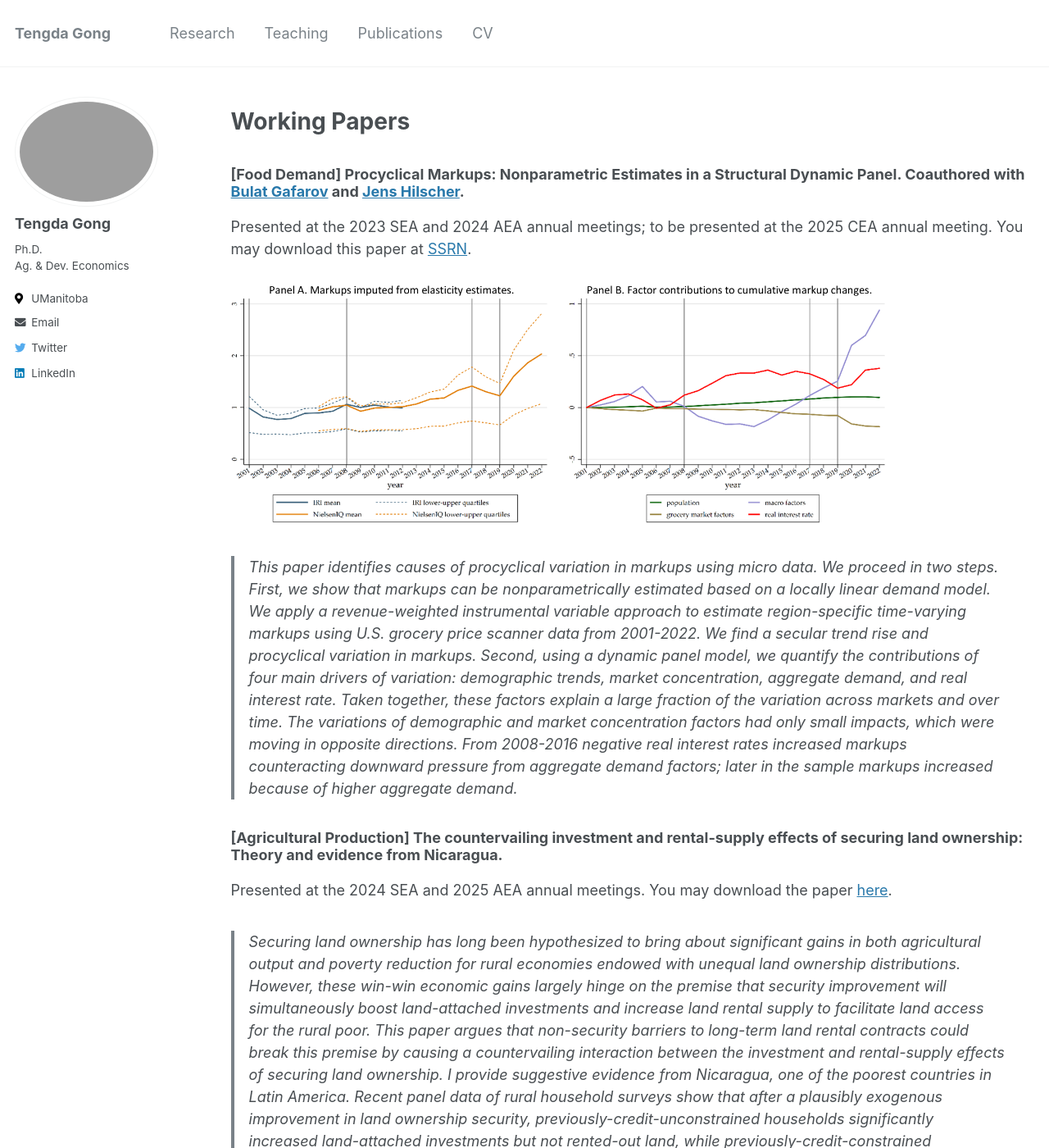
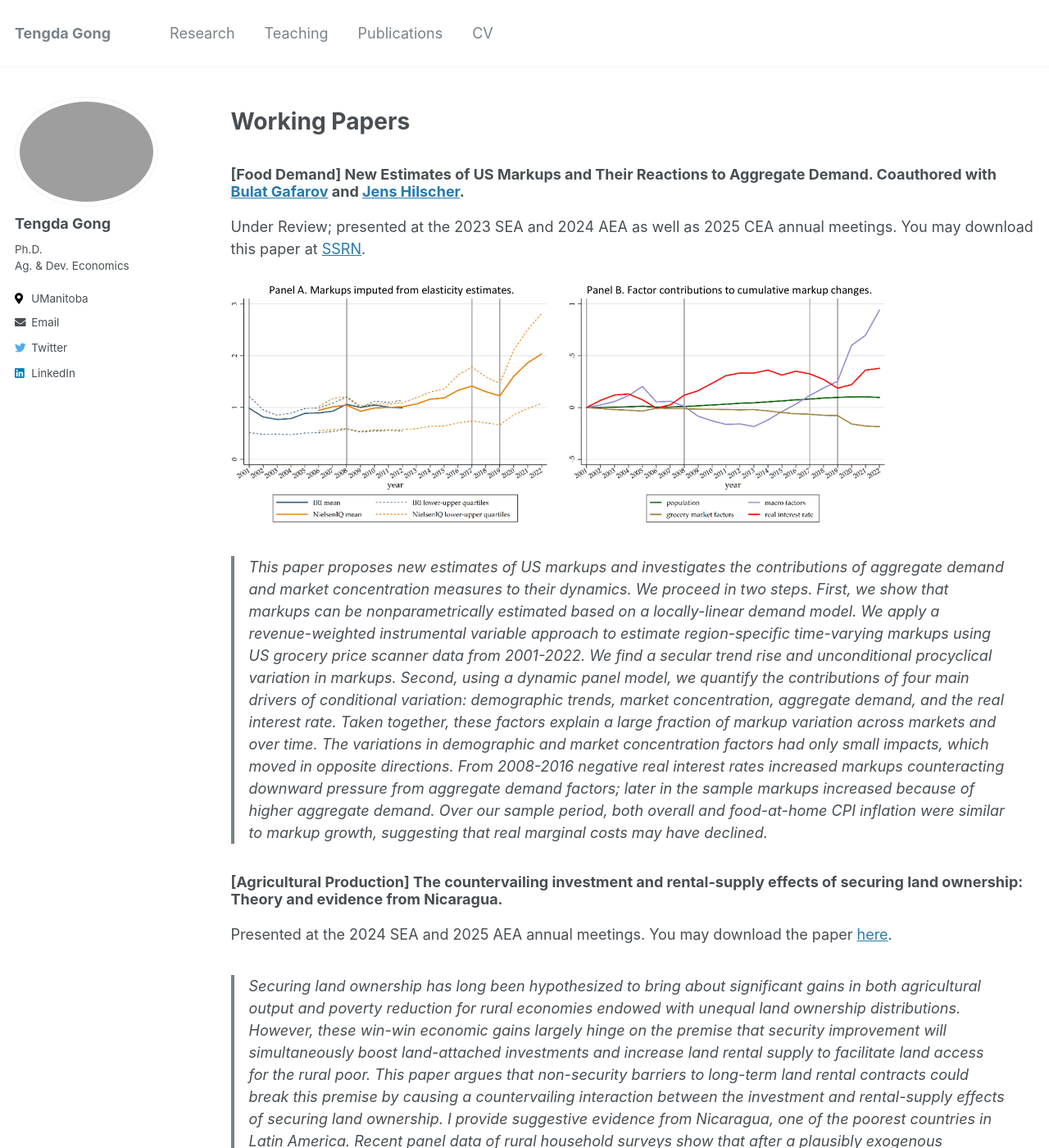
Before and after one commit to tendakung/tendakung.github.io, a Jekyll site: the page built from _pages/research.md, in a window 1280 px wide and 1400 px high. Shown: the whole window at 82% size. Built offline with Jekyll 4.4.1, drawn with Linux system fonts in a browser that asks for light colours; some of the changed text lies outside the part shown.

Commit message:
Update research.md

```diff
--- a/_pages/research.md
+++ b/_pages/research.md
@@ -7,12 +7,12 @@ author_profile: true
 
 # Working Papers
 
-### [Food Demand] Procyclical Markups: Nonparametric Estimates in a Structural Dynamic Panel. Coauthored with [Bulat Gafarov](https://are.ucdavis.edu/people/faculty/bulat-gafarov/) and [Jens Hilscher](https://are.ucdavis.edu/people/faculty/jens-hilscher/).
-Presented at the 2023 SEA and 2024 AEA annual meetings; to be presented at the 2025 CEA annual meeting. You may download this paper at [SSRN](https://papers.ssrn.com/sol3/papers.cfm?abstract_id=4551482).
+### [Food Demand] New Estimates of US Markups and Their Reactions to Aggregate Demand. Coauthored with [Bulat Gafarov](https://are.ucdavis.edu/people/faculty/bulat-gafarov/) and [Jens Hilscher](https://are.ucdavis.edu/people/faculty/jens-hilscher/).
+Under Review; presented at the 2023 SEA and 2024 AEA as well as 2025 CEA annual meetings. You may download this paper at [SSRN](https://papers.ssrn.com/sol3/papers.cfm?abstract_id=4551482).
 <br>
 <br>
 <img src='/images/research/JMP-webfigure.PNG' width='800'>
-> This paper identifies causes of procyclical variation in markups using micro data. We proceed in two steps. First, we show that markups can be nonparametrically estimated based on a locally linear demand model. We apply a revenue-weighted instrumental variable approach to estimate region-specific time-varying markups using U.S. grocery price scanner data from 2001-2022. We find a secular trend rise and procyclical variation in markups. Second, using a dynamic panel model, we quantify the contributions of four main drivers of variation: demographic trends, market concentration, aggregate demand, and real interest rate. Taken together, these factors explain a large fraction of the variation across markets and over time. The variations of demographic and market concentration factors had only small impacts, which were moving in opposite directions. From 2008-2016 negative real interest rates increased markups counteracting downward pressure from aggregate demand factors; later in the sample markups increased because of higher aggregate demand.
+> This paper proposes new estimates of US markups and investigates the contributions of aggregate demand and market concentration measures to their dynamics. We proceed in two steps. First, we show that markups can be nonparametrically estimated based on a locally-linear demand model. We apply a revenue-weighted instrumental variable approach to estimate region-specific time-varying markups using US grocery price scanner data from 2001-2022. We find a secular trend rise and unconditional procyclical variation in markups. Second, using a dynamic panel model, we quantify the contributions of four main drivers of conditional variation: demographic trends, market concentration, aggregate demand, and the real interest rate. Taken together, these factors explain a large fraction of markup variation across markets and over time. The variations in demographic and market concentration factors had only small impacts, which moved in opposite directions. From 2008-2016 negative real interest rates increased markups counteracting downward pressure from aggregate demand factors; later in the sample markups increased because of higher aggregate demand. Over our sample period, both overall and food-at-home CPI inflation were similar to markup growth, suggesting that real marginal costs may have declined.
 
 ### [Agricultural Production] The countervailing investment and rental-supply effects of securing land ownership: Theory and evidence from Nicaragua.
 Presented at the 2024 SEA and 2025 AEA annual meetings. You may download the paper [here](/files/pdf/research/land_ownership_security_202411.pdf).
@@ -26,7 +26,7 @@ This paper employs a multi-agent simulation approach to investigate the extent t
 # Ongoing Projects
 
 ### Price dynamics of organic versus conventional fresh produce: Market, macroeconomic, and weather factors. Coauthored with Bulat Gafarov and Jens Hilscher.
-To be presented at the 2025 AAEA annual meeting.
+To be presented at the 2025 AAEA and SEA annual meetings.
 > Fresh produce is the largest category of organic food sales in the U.S. This paper studies the relative price dynamics of organic versus conventional produce from 2006 to 2023. Using retail scanner data, we find that the revenue-weighted average price of organic produce declined relative to conventional produce across major grocery markets beginning in 2017, with the exception of a brief uptick following the onset of COVID-19. Prior to 2017, the relative price exhibited substantial fluctuations without a clear trend. Our analyses show that macroeconomic and market factors---real interest rate, housing prices, unemployment, product supply and variety as well as retailer concentration---account for a substantial share of this variation, especially the post-2016 downward trend. In addition, weather conditions in major fruit- and vegetable-producing states---precipitation and temperature---contribute significantly to short-term price fluctuations and place upward pressure on the relative price.
 
 ### The drought-induced deforestation in the Brazilian Amazon. Coauthored with Alankrita Goswami and Nilesh Shinde.
```
